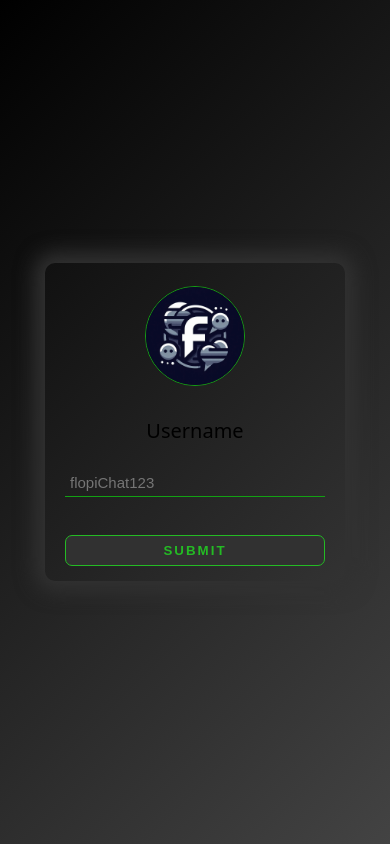
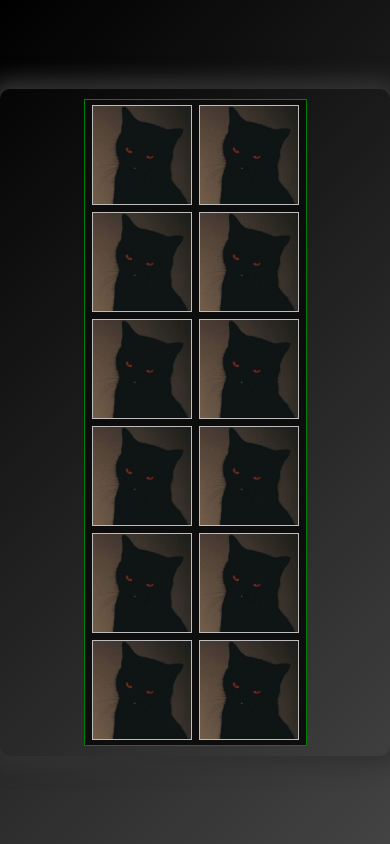
Before and after one commit to ingEze/chat-realtime, a website: page frontend/lastInstanseRegister.html in a window 390 px wide. Drawn offline with Linux system fonts and the light colour scheme.

Commit message:
funcion para user not authorized, y estilos para foto de perfil

```diff
--- a/backend/controllers/authController.js
+++ b/backend/controllers/authController.js
@@ -43,7 +43,7 @@ export class AuthController {
   static async registerUsername (req, res) {
     try {
       const { username, selectedImageUrl } = req.body
-      const tempToken = req.cookies.temp_registration
+      const tempToken = req.cookies.second_instance
 
       if (!selectedImageUrl.includes('dropbox.com') || !selectedImageUrl.endsWith('.webp')) {
         return res.status(400).json({
@@ -71,7 +71,7 @@ export class AuthController {
         })
       }
 
-      if (decoded.type !== 'registration') {
+      if (decoded.type !== 'second_instance') {
         return res.status(401).json({
           success: false,
           message: 'Invalid registration session'
--- a/backend/routes/authRoutes.js
+++ b/backend/routes/authRoutes.js
@@ -2,13 +2,13 @@ import { Router } from 'express'
 
 import { AuthController } from '../controllers/authController.js'
 
-import { authSession } from '../middleware/sessionMiddleware.js'
+import { authSession, secondInstanceRegister } from '../middleware/sessionMiddleware.js'
 import { SessionController } from '../controllers/sessionController.js'
 
 export const authRouter = Router()
 
 authRouter.post('/register', AuthController.register)
-authRouter.post('/register-username', AuthController.registerUsername)
+authRouter.post('/register-username', secondInstanceRegister, AuthController.registerUsername)
 authRouter.post('/login', AuthController.login)
 
 authRouter.get('/protected', authSession, SessionController.authorized)
--- a/frontend/css/auth.css
+++ b/frontend/css/auth.css
@@ -114,6 +114,7 @@ body {
 
 /* finish register */
 .container-username {
+    position: relative;
     box-shadow: 0 0 20px 10px #323232;
     padding: 10px;
     border-radius: 10px;
@@ -190,3 +191,60 @@ body {
 .form-group.profile:hover::after {
     display: block;
 }
+
+/* select profile image */
+.container-image {
+    display: grid;
+    grid-template-columns: repeat(3, 1fr);
+    position: absolute;
+    right: -10px;
+    top: 0;
+    gap: 7px;
+    border: 1px solid green;
+    background: #0c0c0cf5;
+    padding: 5px 7px;
+    z-index: 999;
+}
+
+.container-image img {
+    border: 1px solid rgb(189, 189, 189);
+    width: 60px;
+    cursor: pointer;
+}
+
+@media screen and (max-width: 768px) {
+    .container-username {
+        width: 100%;
+        max-width: 400px;
+        display: flex;
+        flex-direction: column;
+    }
+
+    .container-image {
+        position: static;
+        display: grid;
+        grid-template-columns: repeat(3, 1fr);
+        gap: 7px;
+        border: 1px solid green;
+        background: #0c0c0cf5;
+        padding: 5px 7px;
+        margin: 0 auto;
+        max-width: 100%;
+    }
+
+    #formUsername {
+        display: none;
+    }
+
+    .container-image img {
+        width: 100%;
+        max-width: 100px;
+        height: auto;
+    }
+}
+
+@media screen and (max-width: 480px) {
+    .container-image {
+        grid-template-columns: repeat(2, 1fr);
+    }
+}
--- a/frontend/js/main.js
+++ b/frontend/js/main.js
@@ -7,11 +7,11 @@ document.addEventListener('DOMContentLoaded', async () => {
 
     if (!response.ok) {
       console.error('No token session, redirecting to login')
-      window.location.href = '/login.html'
+      window.location.href = '/notAuthorized.html'
     }
   } catch (err) {
     console.error('Fatal error:', err)
-    window.location.href = '/login.html'
+    window.location.href = '/notAuthorized.html'
   }
 })
 
--- a/frontend/lastInstanseRegister.html
+++ b/frontend/lastInstanseRegister.html
@@ -10,6 +10,20 @@
 </head>
 <body>
     <div class="container-username">
+        <div class="container-image">
+            <img src="image/profile1.jpg" alt="">
+            <img src="image/profile1.jpg" alt="">
+            <img src="image/profile1.jpg" alt="">
+            <img src="image/profile1.jpg" alt="">
+            <img src="image/profile1.jpg" alt="">
+            <img src="image/profile1.jpg" alt="">
+            <img src="image/profile1.jpg" alt="">
+            <img src="image/profile1.jpg" alt="">
+            <img src="image/profile1.jpg" alt="">
+            <img src="image/profile1.jpg" alt="">
+            <img src="image/profile1.jpg" alt="">
+            <img src="image/profile1.jpg" alt="">
+        </div>
         <form id="formUsername">
             <div class="form-group profile" data-profileImage="Select profile image">
                 <img src="image/flopichat.webp" alt="" class="profile-image" id="profileImage">
--- /dev/null
+++ b/frontend/notAuthorized.html
@@ -0,0 +1,22 @@
+<!DOCTYPE html>
+<html lang="en">
+<head>
+    <meta charset="UTF-8">
+    <meta name="viewport" content="width=device-width, initial-scale=1.0">
+    <title>Not Authorized</title>
+    <link rel="stylesheet" href="https://cdnjs.cloudflare.com/ajax/libs/font-awesome/6.0.0-beta3/css/all.min.css">
+    <link rel="shortcut icon" href="image/favicon/favicon.ico" type="image/x-icon">
+    <link rel="stylesheet" href="css/notAuthorized.css">
+    <link rel="stylesheet" href="css/style.css">
+</head>
+<body>
+    <div class="container">
+        <h2 class="error-title">
+            <i class="fa fa-exclamation-circle"></i>
+            401
+        </h2>
+        <p>Not Authorized</p>
+    </div>
+    <a href="login.html" rel="noopener noreferrer" id="toReturn">To Return</a>
+</body>
+</html>
```
Also changed, not shown: backend/middleware/sessionMiddleware.js (+13 -0 lines), backend/services/jwtService.js (+18 -0 lines), frontend/css/notAuthorized.css (added, +31 -0 lines), frontend/js/lastInstanceRegister.js (+17 -0 lines), frontend/js/notAuthorized.js (added).
